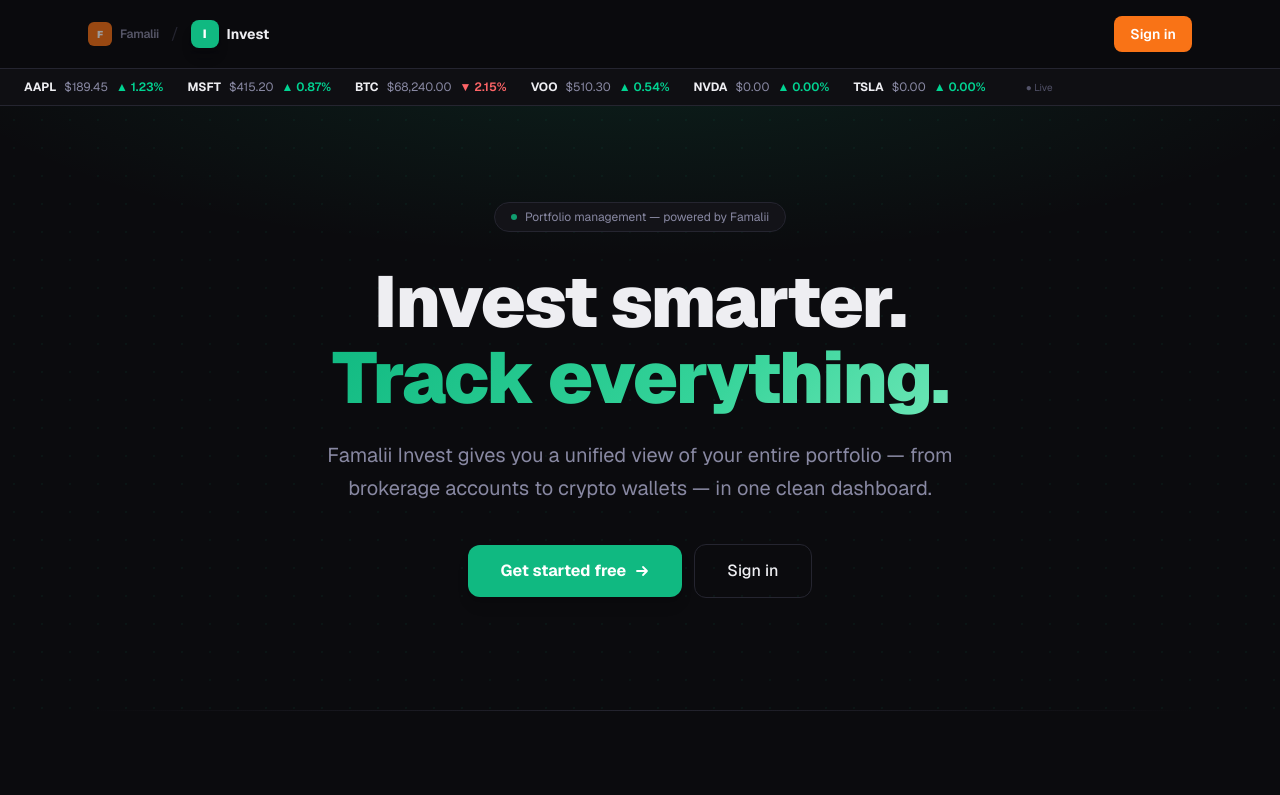
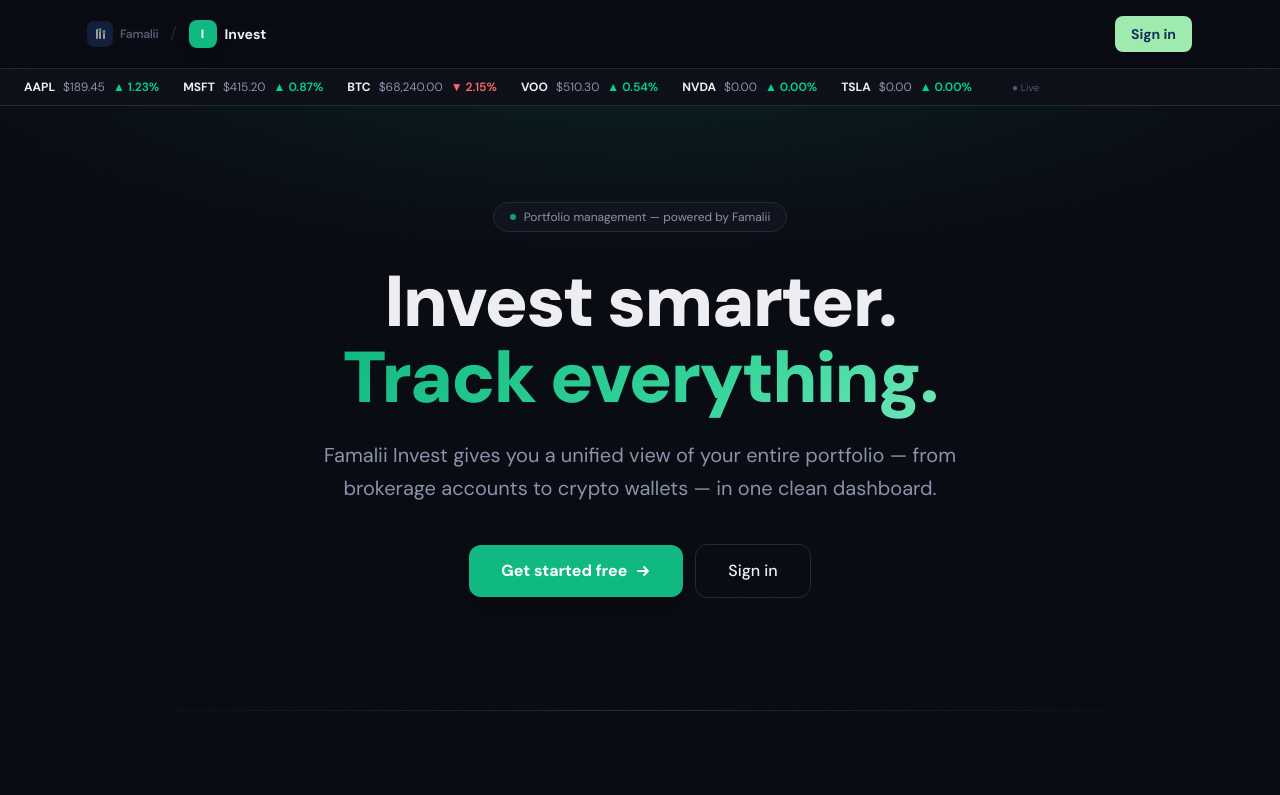
Before and after one commit to JesperSolutions/famalii_invest, a Next.js app: page / in a window 1280 px wide. Shown: the top 795 px of the page. Built offline with nearby package versions, Linux system fonts and the light colour scheme; no server answers.

Commit message:
design: align with new Famalii brand (DM Sans, navy/green tokens, lii logo mark)

```diff
--- a/app/globals.css
+++ b/app/globals.css
@@ -1,26 +1,32 @@
 @import "tailwindcss";
 
 @theme inline {
-  --font-sans: var(--font-geist-sans);
+  --font-sans: var(--font-dm-sans);
   --font-mono: var(--font-geist-mono);
 
-  /* ── Famalii colour tokens ──────────────────────────── */
-  --color-f-bg:            #0b0b0e;
-  --color-f-surface:       #131318;
-  --color-f-raised:        #1a1a22;
-  --color-f-elevated:      #22222c;
-  --color-f-border:        #252530;
-  --color-f-border-bright: #363645;
+  /* ── Famalii brand tokens ───────────────────────────── */
+  --color-f-bg:            #0a0c14;
+  --color-f-surface:       #11141f;
+  --color-f-raised:        #181b29;
+  --color-f-elevated:      #1f2333;
+  --color-f-border:        #252a3a;
+  --color-f-border-bright: #363c52;
 
-  --color-f-orange:        #f97316;
-  --color-f-orange-light:  #fb923c;
-  --color-f-orange-dark:   #ea580c;
+  /* Brand green (kept under legacy f-orange* names) */
+  --color-f-orange:        #9EEAAF;
+  --color-f-orange-light:  #c5f3d0;
+  --color-f-orange-dark:   #7cd896;
+
+  /* Brand navy */
+  --color-f-blue:          #192E5B;
+  --color-f-blue-light:    #2a4480;
+  --color-f-blue-dark:     #0f1d3d;
 
   --color-f-text:          #eeeef2;
-  --color-f-muted:         #8888a2;
-  --color-f-faint:         #525268;
+  --color-f-muted:         #8a93ab;
+  --color-f-faint:         #525a73;
 
-  /* ── Invest accent — teal/emerald ────────────────────── */
+  /* ── Invest accent — emerald sub-brand ──────────────── */
   --color-invest:          #10b981;
   --color-invest-light:    #34d399;
   --color-invest-dark:     #059669;
@@ -31,16 +37,16 @@
 html { color-scheme: dark; }
 
 body {
-  background-color: #0b0b0e;
+  background-color: #0a0c14;
   color: #eeeef2;
-  font-family: var(--font-geist-sans), system-ui, sans-serif;
+  font-family: var(--font-dm-sans), 'DM Sans', system-ui, sans-serif;
   -webkit-font-smoothing: antialiased;
 }
 
 ::-webkit-scrollbar            { width: 6px; height: 6px; }
-::-webkit-scrollbar-track      { background: #0b0b0e; }
-::-webkit-scrollbar-thumb      { background: #252530; border-radius: 99px; }
-::-webkit-scrollbar-thumb:hover{ background: #363645; }
+::-webkit-scrollbar-track      { background: #0a0c14; }
+::-webkit-scrollbar-thumb      { background: #252a3a; border-radius: 99px; }
+::-webkit-scrollbar-thumb:hover{ background: #363c52; }
 
 .dot-grid {
   background-image: radial-gradient(circle, rgba(16,185,129,0.06) 1px, transparent 1px);
--- a/app/layout.tsx
+++ b/app/layout.tsx
@@ -6,10 +6,14 @@ import {
   UserButton,
 } from '@clerk/nextjs'
 import { ui } from '@clerk/ui'
-import { Geist, Geist_Mono } from 'next/font/google'
+import { DM_Sans, Geist_Mono } from 'next/font/google'
 import './globals.css'
 
-const geistSans = Geist({ variable: '--font-geist-sans', subsets: ['latin'] })
+const dmSans = DM_Sans({
+  variable: '--font-dm-sans',
+  subsets: ['latin'],
+  weight: ['400', '500', '600', '700', '800', '900'],
+})
 const geistMono = Geist_Mono({ variable: '--font-geist-mono', subsets: ['latin'] })
 
 export const metadata: Metadata = {
@@ -19,22 +23,22 @@ export const metadata: Metadata = {
 
 const clerkAppearance = {
   variables: {
-    colorBackground:      '#131318',
-    colorInputBackground: '#1a1a22',
+    colorBackground:      '#11141f',
+    colorInputBackground: '#181b29',
     colorInputText:       '#eeeef2',
     colorText:            '#eeeef2',
-    colorTextSecondary:   '#8888a2',
-    colorPrimary:         '#f97316',
+    colorTextSecondary:   '#8a93ab',
+    colorPrimary:         '#9EEAAF',
     colorDanger:          '#ef4444',
     borderRadius:         '0.75rem',
-    fontFamily:           'var(--font-geist-sans), system-ui, sans-serif',
+    fontFamily:           'var(--font-dm-sans), "DM Sans", system-ui, sans-serif',
   },
   elements: {
     card:                     'shadow-2xl',
-    footerActionLink:         'text-[#f97316] hover:text-[#fb923c]',
-    formButtonPrimary:        'bg-[#f97316] hover:bg-[#ea580c] transition-colors',
-    formFieldInput:           'border-[#363645] focus:border-[#f97316] transition-colors',
-    socialButtonsBlockButton: 'border-[#363645] bg-[#1a1a22] text-[#eeeef2]',
+    footerActionLink:         'text-[#9EEAAF] hover:text-[#c5f3d0]',
+    formButtonPrimary:        'bg-[#9EEAAF] hover:bg-[#7cd896] text-[#192E5B] font-semibold transition-colors',
+    formFieldInput:           'border-[#363c52] focus:border-[#9EEAAF] transition-colors',
+    socialButtonsBlockButton: 'border-[#363c52] bg-[#181b29] text-[#eeeef2]',
   },
 }
 
@@ -53,7 +57,7 @@ export default function RootLayout({
       signInUrl={process.env.NEXT_PUBLIC_FAMALII_CORE_URL + '/sign-in'}
       signUpUrl={process.env.NEXT_PUBLIC_FAMALII_CORE_URL + '/sign-up'}
     >
-      <html lang="en" className={`${geistSans.variable} ${geistMono.variable}`}>
+      <html lang="en" className={`${dmSans.variable} ${geistMono.variable}`}>
         <body className="antialiased min-h-screen bg-f-bg text-f-text flex flex-col">
 
           {/* ── Navigation ───────────────────────────── */}
@@ -67,8 +71,12 @@ export default function RootLayout({
                   className="flex items-center gap-2 opacity-60 hover:opacity-100 transition-opacity"
                   title="Back to Famalii Core"
                 >
-                  <div className="w-6 h-6 rounded-md bg-f-orange flex items-center justify-center">
-                    <span className="text-white font-black text-[10px]">F</span>
+                  <div className="w-6 h-6 rounded-md bg-f-blue flex items-center justify-center ring-1 ring-f-border">
+                    <span className="flex gap-[1.5px] items-end">
+                      <span className="w-[2px] h-[10px] rounded-full bg-white" />
+                      <span className="w-[2px] h-[8px] rounded-full bg-white relative"><span className="absolute -top-[3px] left-1/2 -translate-x-1/2 w-[3px] h-[3px] rounded-full bg-f-orange" /></span>
+                      <span className="w-[2px] h-[6px] rounded-full bg-white relative"><span className="absolute -top-[3px] left-1/2 -translate-x-1/2 w-[3px] h-[3px] rounded-full bg-f-orange" /></span>
+                    </span>
                   </div>
                   <span className="text-xs text-f-muted font-semibold tracking-tight">Famalii</span>
                 </a>
@@ -94,12 +102,12 @@ export default function RootLayout({
                     Watchlist
                   </a>
                   <div className="ml-2">
-                    <UserButton appearance={{ variables: { colorPrimary: '#f97316' } }} />
+                    <UserButton appearance={{ variables: { colorPrimary: '#9EEAAF' } }} />
                   </div>
                 </Show>
                 <Show when="signed-out">
                   <SignInButton>
-                    <button className="text-sm text-white bg-f-orange hover:bg-f-orange-dark transition-colors px-4 py-2 rounded-lg font-semibold">
+                    <button className="text-sm text-f-blue bg-f-orange hover:bg-f-orange-dark transition-colors px-4 py-2 rounded-lg font-bold">
                       Sign in
                     </button>
                   </SignInButton>
```
